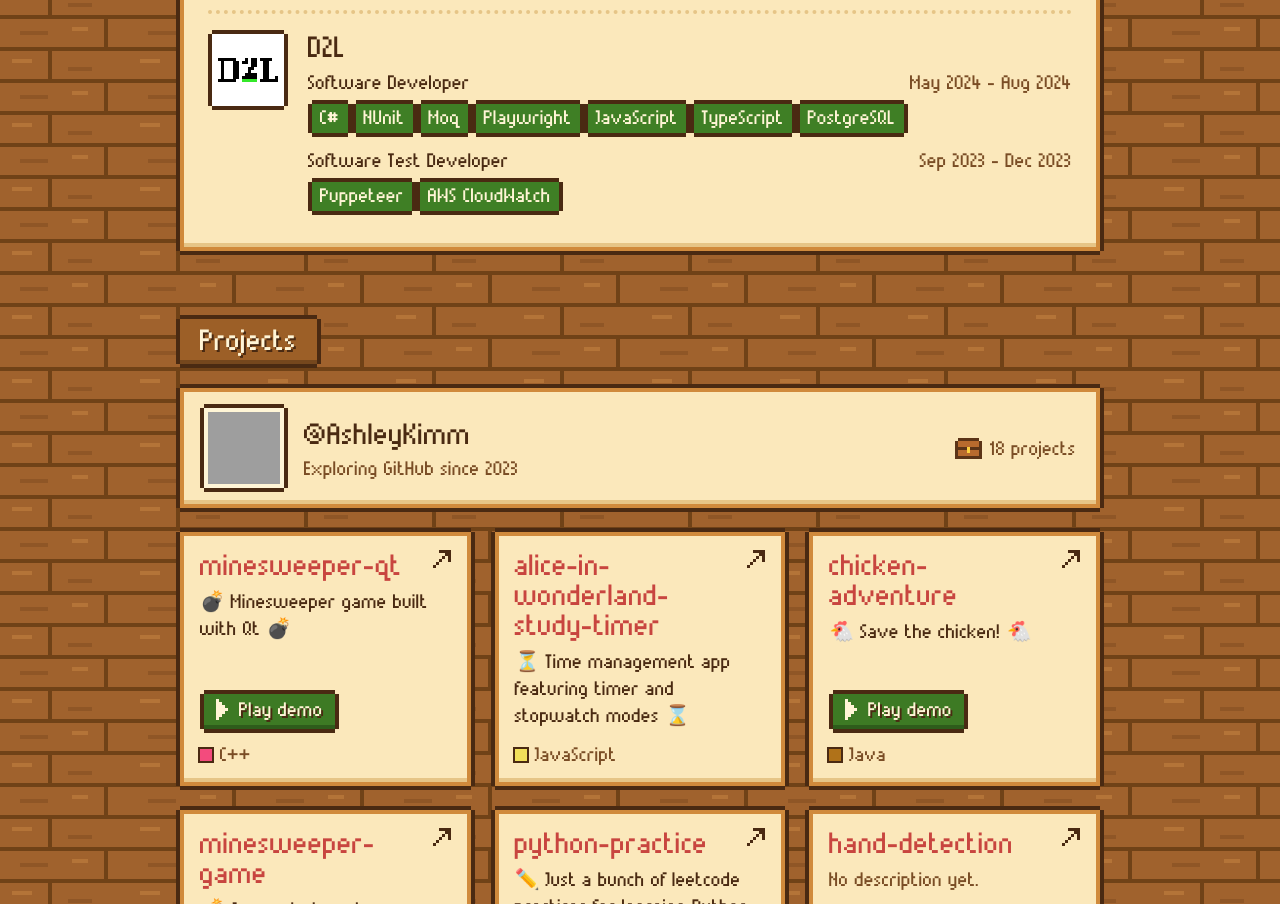
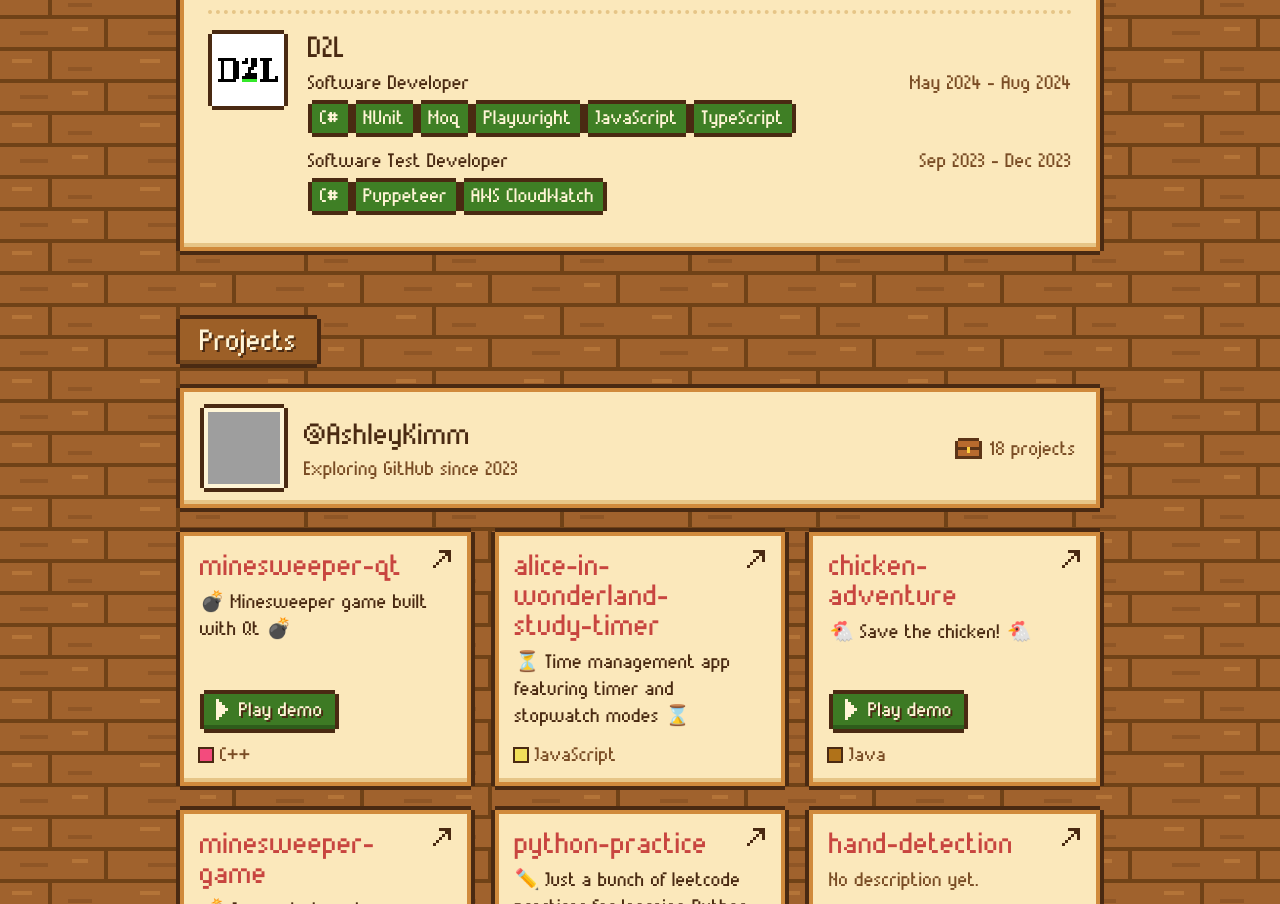
Before and after one commit to AshleyKimm/ashleykimm.github.io, a plain HTML site: page index.html in a window 1280 px wide. Shown: the part 845-1749 px from the top of the page. Drawn offline with Linux system fonts and the light colour scheme; grey boxes are pictures that could not be loaded.

Commit message:
D2L tools: drop PostgreSQL, add C# to Software Test Developer
Co-Authored-By: Claude Opus 5.5 <noreply@anthropic.com>

```diff
--- a/index.html
+++ b/index.html
@@ -85,9 +85,9 @@
                         </div></li>
                     <li><img class="logo-tile" src="images/logos/d2l.png" alt="D2L logo" width="24" height="24"><div class="job"><h3>D2L</h3>
                             <div class="role"><div class="role-head"><p class="role-title">Software Developer</p><span class="dates">May 2024 - Aug 2024</span></div>
-                                <ul class="tools" aria-label="Tools used"><li>C#</li><li>NUnit</li><li>Moq</li><li>Playwright</li><li>JavaScript</li><li>TypeScript</li><li>PostgreSQL</li></ul></div>
+                                <ul class="tools" aria-label="Tools used"><li>C#</li><li>NUnit</li><li>Moq</li><li>Playwright</li><li>JavaScript</li><li>TypeScript</li></ul></div>
                             <div class="role"><div class="role-head"><p class="role-title">Software Test Developer</p><span class="dates">Sep 2023 - Dec 2023</span></div>
-                                <ul class="tools" aria-label="Tools used"><li>Puppeteer</li><li>AWS CloudWatch</li></ul></div>
+                                <ul class="tools" aria-label="Tools used"><li>C#</li><li>Puppeteer</li><li>AWS CloudWatch</li></ul></div>
                         </div></li>
                 </ul>
             </div>
```
